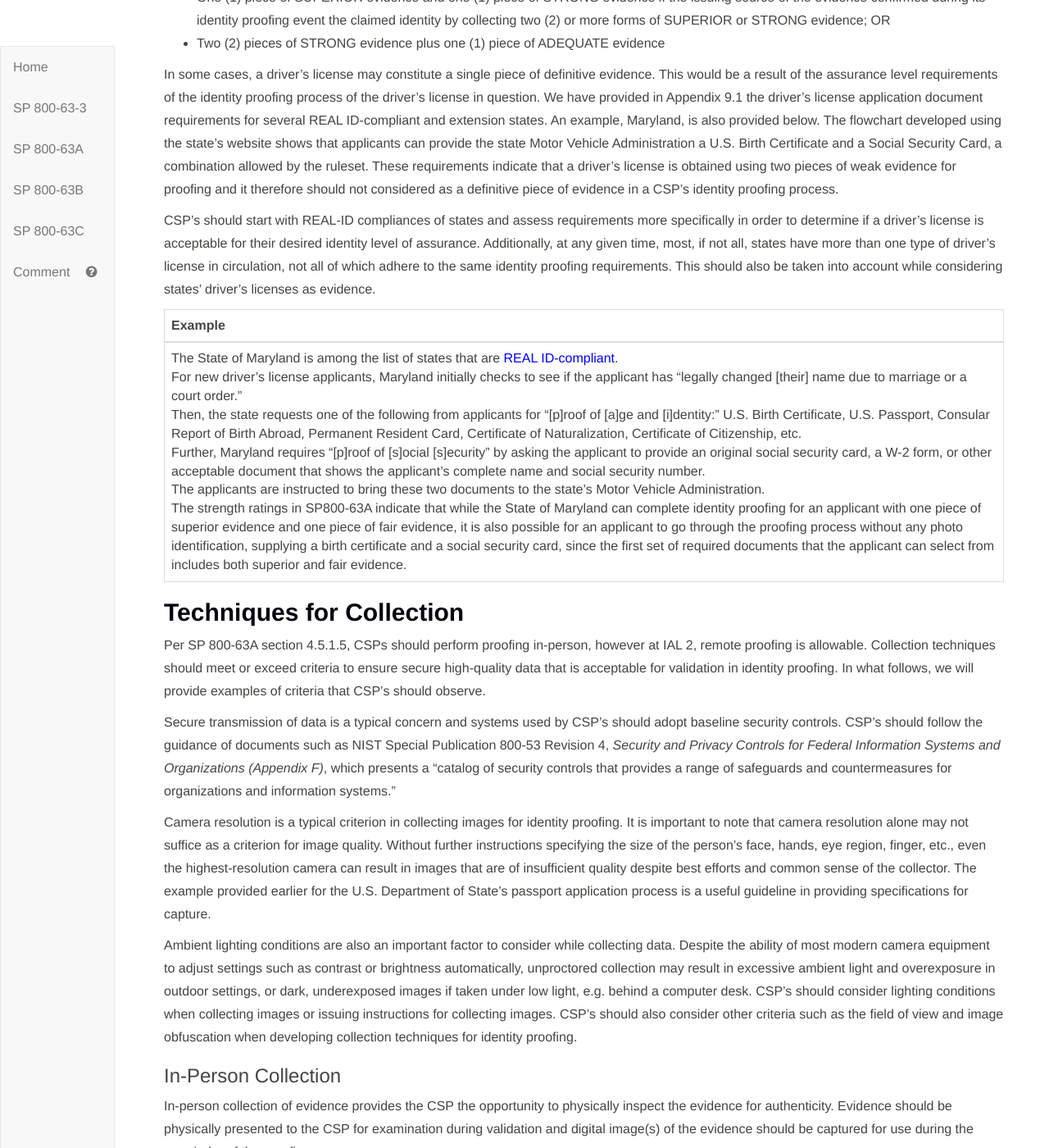
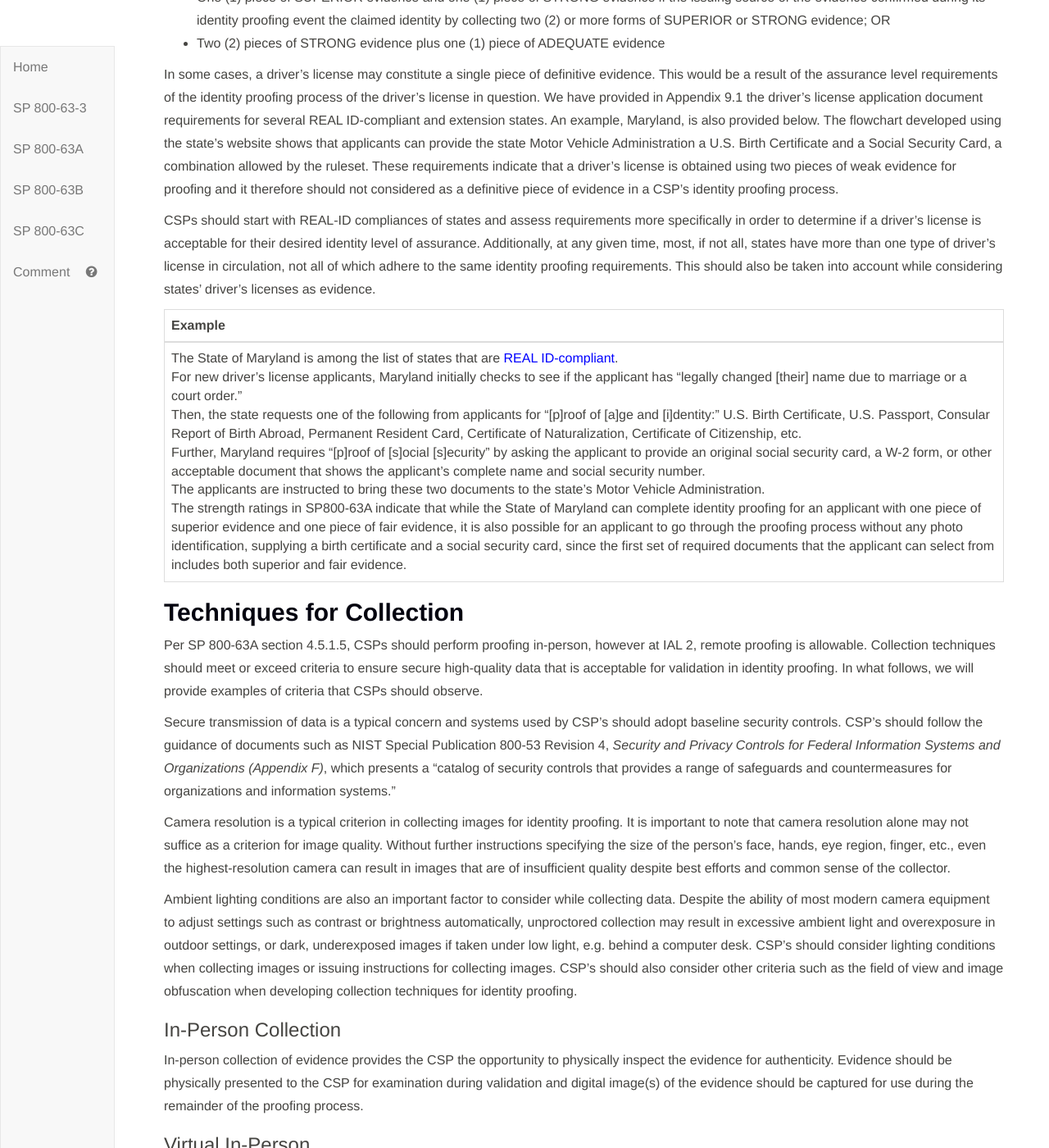
Before and after one commit to tridentity/800-63A-ImplGuide, a Jekyll site: the page built from 5_Validation.md, in a window 1280 px wide and 1400 px high, scrolled down 519 px. Shown: the whole window at 82% size. Built offline with Jekyll 4.4.1, drawn with Linux system fonts in a browser that asks for light colours; our own code applies the rules of GitHub Pages for plain Markdown files; some of the changed text lies outside the part shown.

Commit message:
Update 5_Validation.md

```diff
--- a/5_Validation.md
+++ b/5_Validation.md
@@ -14,7 +14,7 @@ In comparison, the IAL 3 proofing requirements, provided in Section 4.5.2 of the
 
 In some cases, a driver’s license may constitute a single piece of definitive evidence. This would be a result of the assurance level requirements of the identity proofing process of the driver’s license in question. We have provided in Appendix  9.1 the driver’s license application document requirements for several REAL ID-compliant and extension states. An example, Maryland, is also provided below. The flowchart developed using the state’s website shows that applicants can provide the state Motor Vehicle Administration a U.S. Birth Certificate and a Social Security Card, a combination allowed by the ruleset. These requirements indicate that a driver’s license is obtained using two pieces of weak evidence for proofing and it therefore should not considered as a definitive piece of evidence in a CSP’s identity proofing process.
 
-CSP’s should start with REAL-ID compliances of states and assess requirements more specifically in order to determine if a driver’s license is acceptable for their desired identity level of assurance. Additionally, at any given time, most, if not all, states have more than one type of driver’s license in circulation, not all of which adhere to the same identity proofing requirements. This should also be taken into account while considering states’ driver’s licenses as evidence.
+CSPs should start with REAL-ID compliances of states and assess requirements more specifically in order to determine if a driver’s license is acceptable for their desired identity level of assurance. Additionally, at any given time, most, if not all, states have more than one type of driver’s license in circulation, not all of which adhere to the same identity proofing requirements. This should also be taken into account while considering states’ driver’s licenses as evidence.
 
 | **Example** |
 | --- |
@@ -22,11 +22,11 @@ CSP’s should start with REAL-ID compliances of states and assess requirements
 
 ## Techniques for Collection
 
-Per SP 800-63A section 4.5.1.5, CSPs should perform proofing in-person, however at IAL 2, remote proofing is allowable. Collection techniques should meet or exceed criteria to ensure secure high-quality data that is acceptable for validation in identity proofing. In what follows, we will provide examples of criteria that CSP’s should observe.
+Per SP 800-63A section 4.5.1.5, CSPs should perform proofing in-person, however at IAL 2, remote proofing is allowable. Collection techniques should meet or exceed criteria to ensure secure high-quality data that is acceptable for validation in identity proofing. In what follows, we will provide examples of criteria that CSPs should observe.
 
 Secure transmission of data is a typical concern and systems used by CSP’s should adopt baseline security controls. CSP’s should follow the guidance of documents such as NIST Special Publication 800-53 Revision 4, *Security and Privacy Controls for Federal Information Systems and Organizations (Appendix F)*, which presents a “catalog of security controls that provides a range of safeguards and countermeasures for organizations and information systems.”
 
-Camera resolution is a typical criterion in collecting images for identity proofing. It is important to note that camera resolution alone may not suffice as a criterion for image quality. Without further instructions specifying the size of the person’s face, hands, eye region, finger, etc., even the highest-resolution camera can result in images that are of insufficient quality despite best efforts and common sense of the collector. The example provided earlier for the U.S. Department of State’s passport application process is a useful guideline in providing specifications for capture.
+Camera resolution is a typical criterion in collecting images for identity proofing. It is important to note that camera resolution alone may not suffice as a criterion for image quality. Without further instructions specifying the size of the person’s face, hands, eye region, finger, etc., even the highest-resolution camera can result in images that are of insufficient quality despite best efforts and common sense of the collector.
 
 Ambient lighting conditions are also an important factor to consider while collecting data. Despite the ability of most modern camera equipment to adjust settings such as contrast or brightness automatically, unproctored collection may result in excessive ambient light and overexposure in outdoor settings, or dark, underexposed images if taken under low light, e.g. behind a computer desk. CSP’s should consider lighting conditions when collecting images or issuing instructions for collecting images.
 CSP’s should also consider other criteria such as the field of view and image obfuscation when developing collection techniques for identity proofing.
@@ -53,9 +53,9 @@ At IAL 2, CSP’s may allow applicants to present evidence digitally to facilita
 | --- |
 | If  an applicant provides a digital image of their driver’s license, the system accepting that image may be able to automatically read the ID number or barcode and perform a lookup in the issuing state’s motor vehicles department to confirm its authenticity. |
 
-CSP’s should also examine the evidence visually. Techniques for remote validation should be comparable to in-person validation. Table 5-2 in SP800-63A describe methods for validating identity evidence at each strength.
+CSPs should also examine the evidence visually. Techniques for remote validation should be comparable to in-person validation. Table 5-2 in SP800-63A describe methods for validating identity evidence at each strength.
 
-The validation process consists of two steps as we mentioned earlier: determining whether the evidence is genuine and checking if it is valid. Accordingly, CSP’s may use the following techniques to validate evidence in identity proofing:
+The validation process consists of two steps as we mentioned earlier: determining whether the evidence is genuine and checking if it is valid. Accordingly, CSPs may use the following techniques to validate evidence in identity proofing:
 
 - Determining whether the evidence is genuine
     - Examination of the security features of a physical document
@@ -73,7 +73,7 @@ The validation process consists of two steps as we mentioned earlier: determinin
         - Validating the checksum
         - Confirming the correctness of the signing key with respect to evidence type and source
 - Checking if the identity evidence is valid
-    - Confirming the accuracy of information including name, address, DoB with the issuing source
+    - Confirming the accuracy of information including name, address, DOB with the issuing source
     - Confirming information from a machine-readable passport
     - Confirming information from a machine-readable driver’s license
 
```
